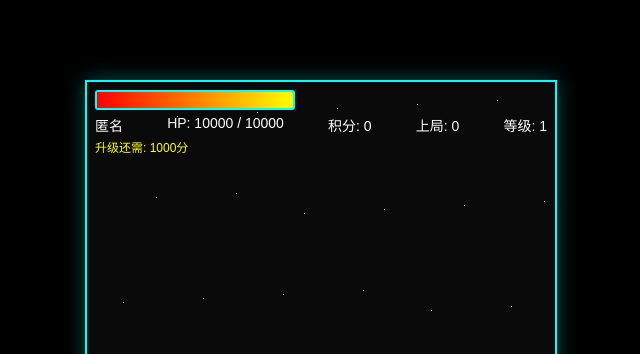
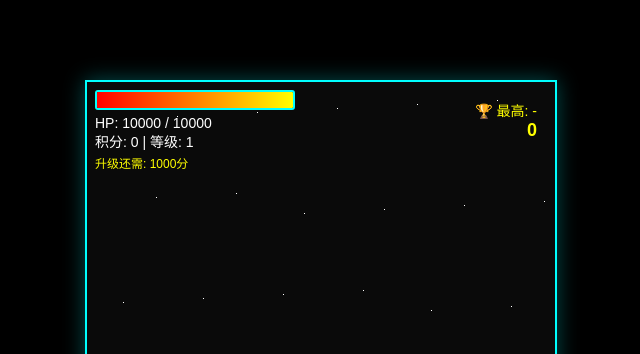
Before and after one commit to goodrich218/thunder-warrior, a plain HTML site: page index.html in a window 1280 px wide. Shown: the top 354 px of the page, without its empty margins (319-959 px from the left). Drawn offline with Linux system fonts and the light colour scheme.

Commit message:
UI重排：左上角HP和积分，右上角最高分玩家

```diff
--- a/index.html
+++ b/index.html
@@ -20,7 +20,10 @@
         #ui { position: absolute; top: 10px; left: 10px; right: 10px; color: #fff; font-size: 14px; pointer-events: none; }
         #healthBar { width: 200px; height: 20px; background: #333; border: 2px solid #0ff; border-radius: 3px; overflow: hidden; }
         #healthFill { height: 100%; background: linear-gradient(90deg, #f00, #ff0); transition: width 0.2s; }
-        #stats { margin-top: 5px; display: flex; justify-content: space-between; }
+        #statsLeft { margin-top: 5px; text-align: left; }
+        #statsRight { position: absolute; top: 10px; right: 10px; text-align: right; }
+        #bestPlayerName { color: #ff0; font-size: 14px; }
+        #bestScoreVal { color: #ff0; font-size: 18px; font-weight: bold; }
         #nextUpgrade { color: #ff0; font-size: 12px; margin-top: 3px; }
         #missileIndicator { position: absolute; bottom: 10px; left: 10px; color: #FF4500; font-size: 14px; font-weight: bold; text-shadow: 0 0 5px #FF4500; pointer-events: none; }
         #leechIndicator { position: absolute; bottom: 35px; left: 10px; color: #0f0; font-size: 14px; font-weight: bold; text-shadow: 0 0 5px #0f0; pointer-events: none; }
@@ -53,12 +56,13 @@
         <canvas id="gameCanvas" width="600" height="1000"></canvas>
         <div id="ui">
             <div id="healthBar"><div id="healthFill"></div></div>
-            <div id="stats">
-                <span id="playerNameDisplay">匿名</span>
-                <span id="healthText">HP: 10000 / 10000</span>
-                <span id="score">积分: 0</span>
-                <span id="lastScore">上局: 0</span>
-                <span id="level">等级: 1</span>
+            <div id="statsLeft">
+                <span id="healthText">HP: 10000 / 10000</span><br>
+                <span id="score">积分: 0</span> | <span id="level">等级: 1</span>
+            </div>
+            <div id="statsRight">
+                <div id="bestPlayerName">🏆 最高: -</div>
+                <div id="bestScoreVal">0</div>
             </div>
             <div id="nextUpgrade">升级还需: 1000分</div>
         </div>
@@ -781,12 +785,14 @@
             document.getElementById('healthFill').style.width = Math.max(0, currentHp/maxHp*100) + '%';
             document.getElementById('healthText').textContent = `HP: ${Math.max(0, currentHp)} / ${maxHp}`;
             document.getElementById('score').textContent = `积分: ${score}`;
-            document.getElementById('lastScore').textContent = `上局: ${lastScore}`;
             document.getElementById('level').textContent = `等级: ${level}`;
             document.getElementById('nextUpgrade').textContent = `升级还需: ${Math.max(0, getUpgradeThreshold() - score)}分`;
             document.getElementById('missileLevel').textContent = missileCount;
             document.getElementById('leechLevel').textContent = leechLevel;
-            document.getElementById('playerNameDisplay').textContent = playerName || '匿名';
+            // 显示最高分
+            const bestPlayer = localStorage.getItem('thunderWarriorBestPlayer') || '-';
+            document.getElementById('bestPlayerName').textContent = `🏆 最高: ${bestPlayer}`;
+            document.getElementById('bestScoreVal').textContent = bestScore;
         }
 
         function gameOver() {
@@ -797,6 +803,7 @@
             if (score > bestScore) {
                 bestScore = score;
                 localStorage.setItem('thunderWarriorBestScore', bestScore.toString());
+                localStorage.setItem('thunderWarriorBestPlayer', playerName || '匿名');
             }
             document.getElementById('finalScore').textContent = score;
             document.getElementById('finalLevel').textContent = level;
```
